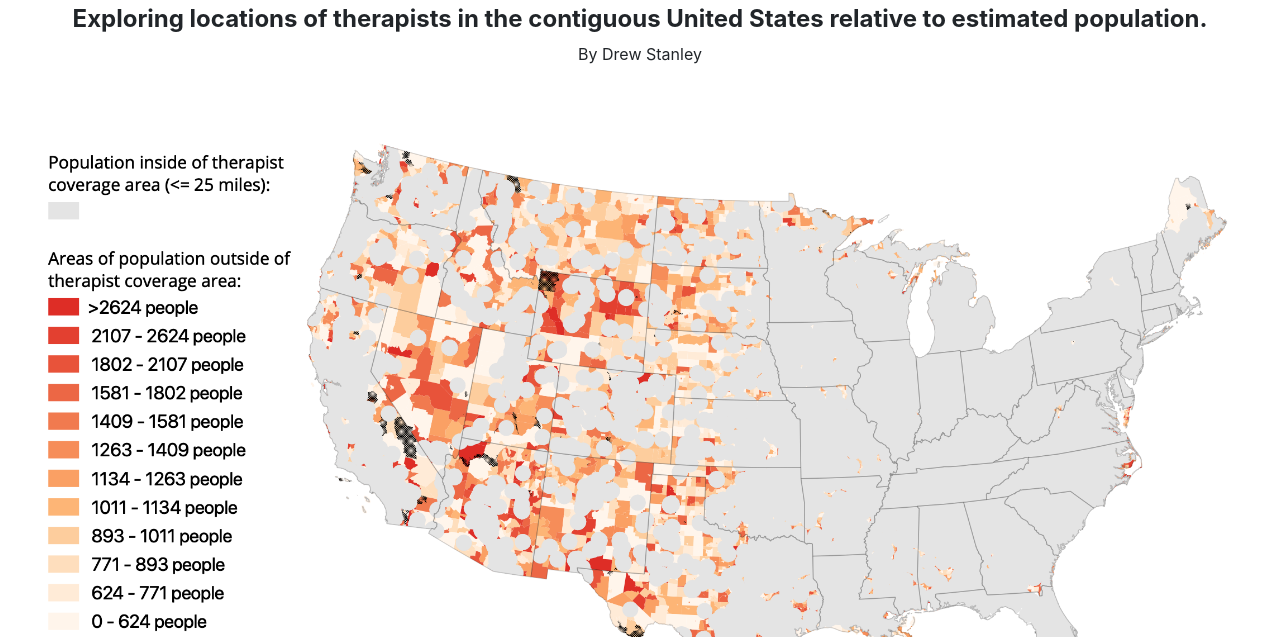
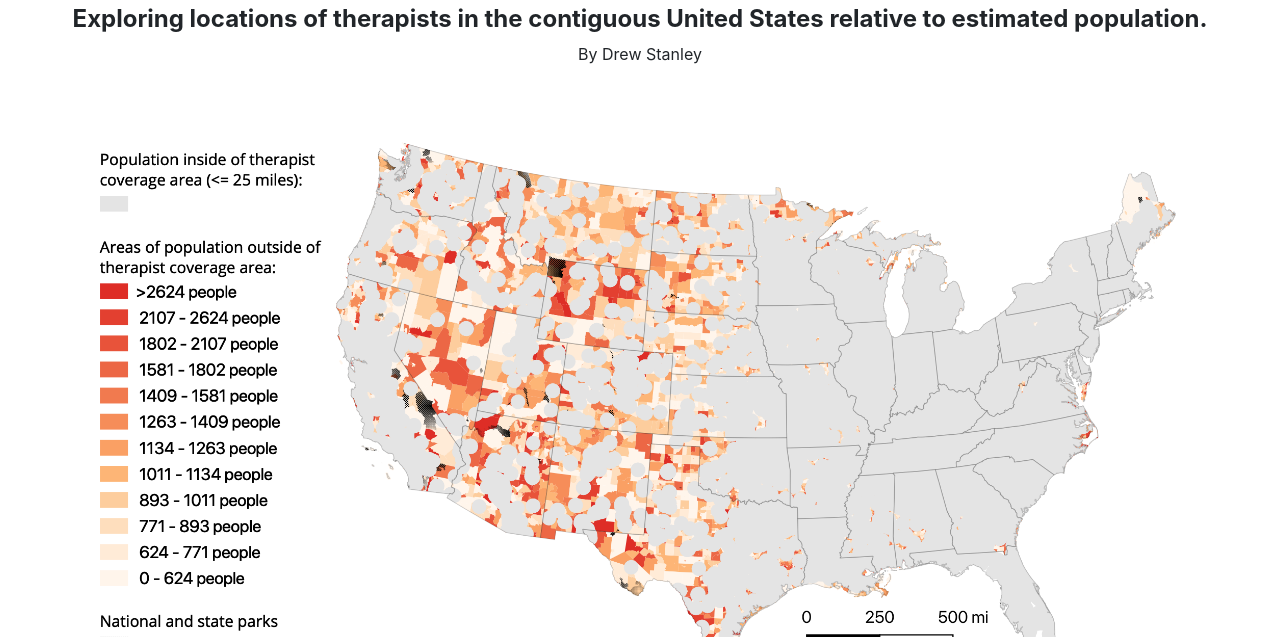
Before and after one commit to nameverb/intro-to-gis, a plain HTML site: page index.html in a window 1280 px wide. Shown: the part 163-800 px from the top of the page. Drawn offline with nearby package versions, Linux system fonts and the light colour scheme.

Commit message:
fixed main image

```diff
--- a/css/style.css
+++ b/css/style.css
@@ -28,6 +28,8 @@ p li ol {
 	background-color: #fff
 }
 
+
+
 .caption {
 	font-size: .98em;
 	font-style: italic;
--- a/index.html
+++ b/index.html
@@ -28,7 +28,9 @@
         <p class="text-center">By Drew Stanley</p>
           <br>
             <br>
-          <img src="img/coverage map cropped.png" class="img-fluid" alt="Therapist deserts">
+            <div class="container">
+          <img src="img/coverage map cropped.png" class="img-fluid" alt="Therapist deserts" id="jumboimage">
+        </div>
     </div>
     <div class="container col-sm-8 col-xs-12">
       <div class="row">
```
